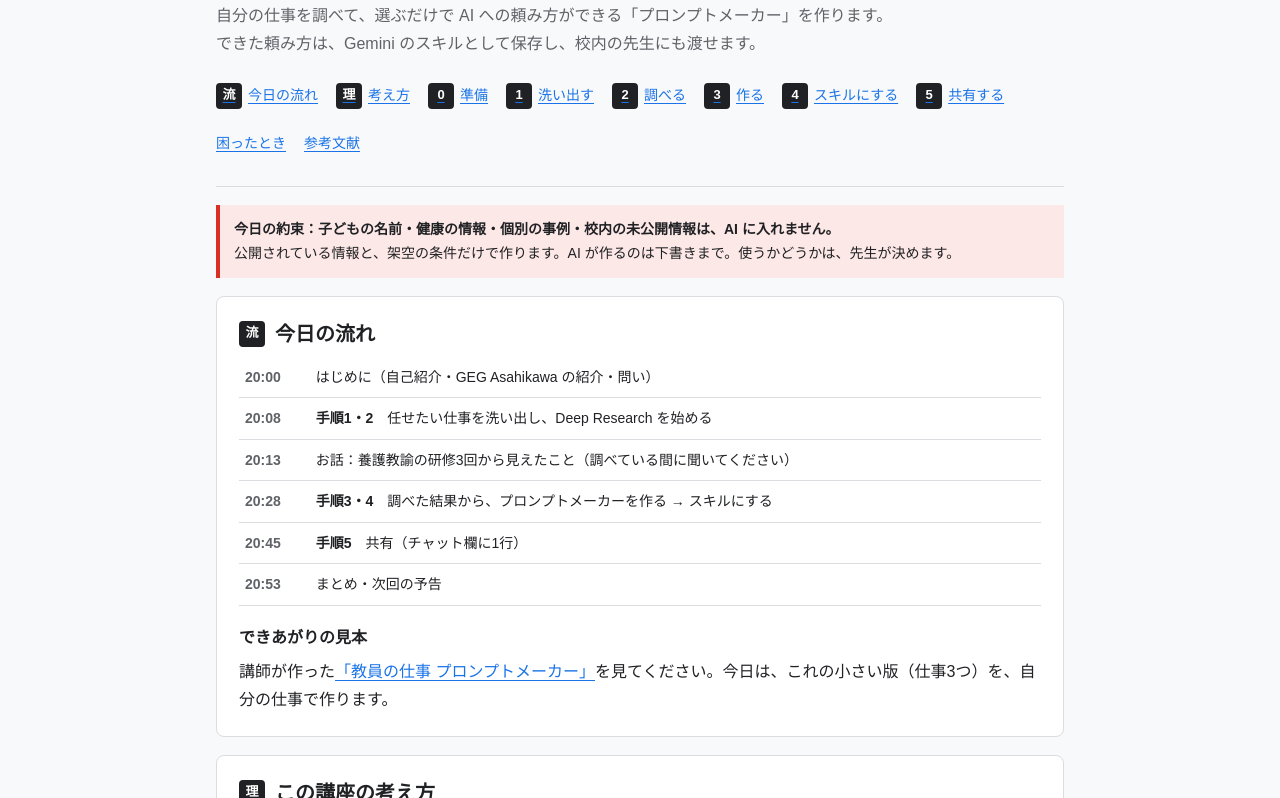
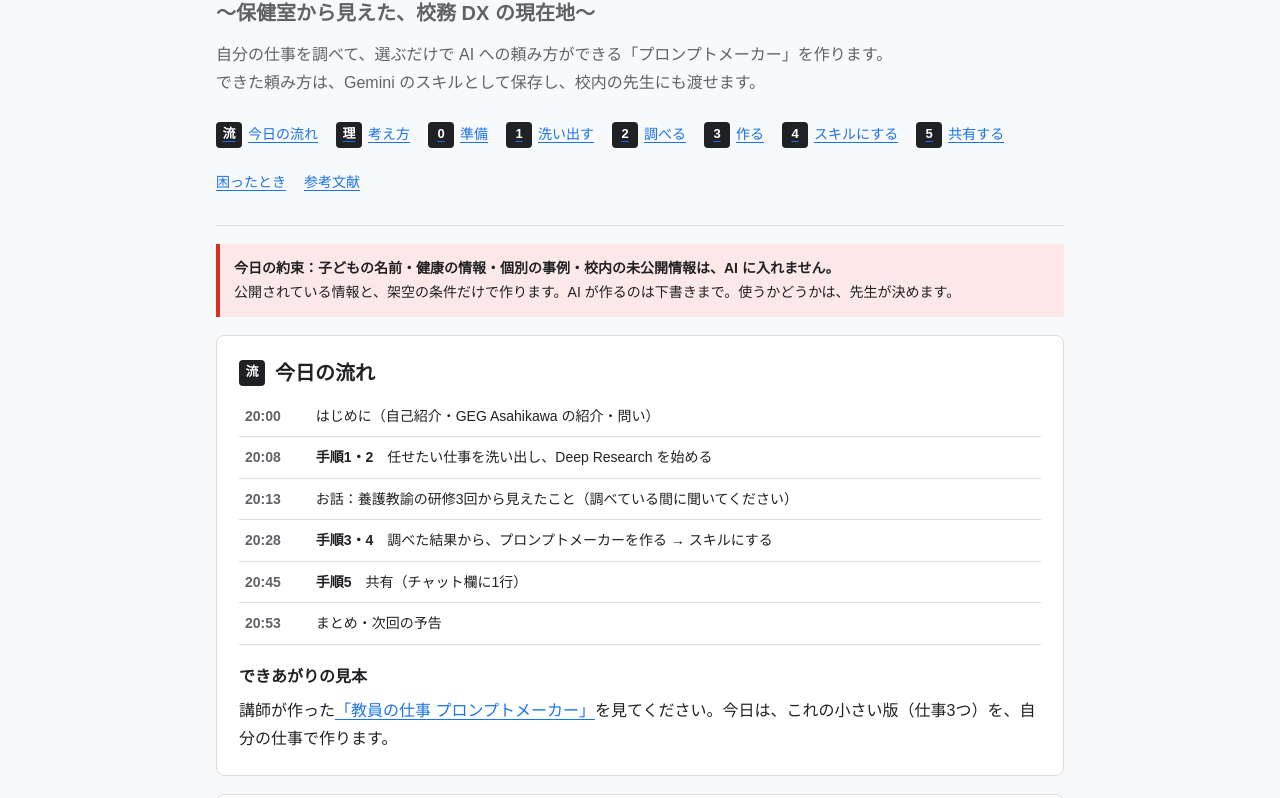
Before and after one commit to KTS-0513/geg-prompt-maker, a plain HTML site: page index.html in a window 1280 px wide. Shown: the part 120-918 px from the top of the page. Drawn offline with Linux system fonts and the light colour scheme.

Commit message:
タイトル（題＋副題）

```diff
--- a/index.html
+++ b/index.html
@@ -33,7 +33,7 @@ ol.do{padding-left:22px;margin:8px 0 0}ol.do li{margin:4px 0}
 pre{margin:0;padding:12px 14px;white-space:pre-wrap;word-break:break-word;font-family:inherit;font-size:14px;line-height:1.7;max-height:360px;overflow:auto}
 .status{font-size:13px;color:var(--green);min-height:20px;margin-top:6px}
 details{margin-top:12px}summary{cursor:pointer;min-height:44px;padding:10px 0;font-weight:700;color:var(--blue)}
-.nb{display:inline-block}.fill{background:#fef7e0;border-radius:2px;padding:0 2px}
+.nb{display:inline-block}.sub-title{font-size:clamp(16px,2.6vw,20px);font-weight:700;color:var(--muted);margin-top:4px}.fill{background:#fef7e0;border-radius:2px;padding:0 2px}
 .cards{display:grid;grid-template-columns:repeat(3,minmax(0,1fr));gap:10px;margin-top:10px}
 .cards div{border:1px solid var(--line);border-radius:6px;padding:12px;font-size:14px}.cards b{display:block;margin-bottom:4px}
 .ask{margin:12px 0 0;padding:10px 12px;border-left:4px solid var(--blue);background:var(--tint)}.refs{padding-left:20px;font-size:13px}.refs li{margin:6px 0}
@@ -48,6 +48,7 @@ footer{margin-top:28px;font-size:13px;color:var(--muted)}footer p{margin-top:6px
 <header>
 <p class="eyebrow">GEG Asahikawa 学習会｜2026年11月26日（木）20:00〜21:00</p>
 <h1>Gemini で作る、<span class="nb">最強のパートナー</span></h1>
+<p class="sub-title">〜保健室から見えた、校務 DX の現在地〜</p>
 <p class="lead">自分の仕事を調べて、選ぶだけで AI への頼み方ができる「プロンプトメーカー」を作ります。<br>できた頼み方は、Gemini のスキルとして保存し、校内の先生にも渡せます。</p>
 <nav aria-label="今日の手順"><ol>
 <li><a href="#flow"><span class="no">流</span>今日の流れ</a></li>
```
